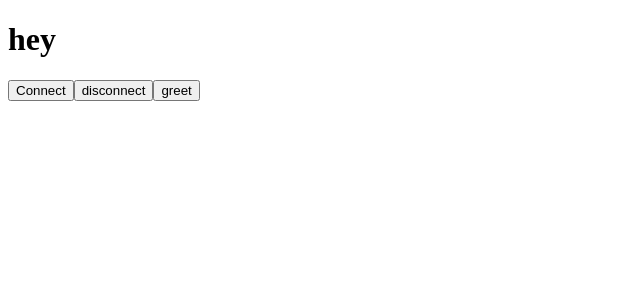
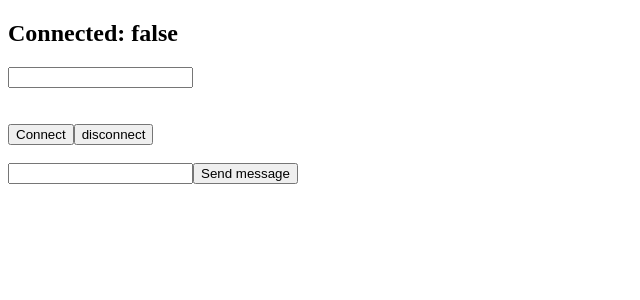
Before and after one commit to AdityaAnuragi/chatApp-frontEnd, a React (Vite) app: page / in a window 1280 px wide. Shown: the top 300 px of the page, without its empty margins (0-640 px from the left). Built offline with nearby package versions, Linux system fonts and the light colour scheme.

Commit message:
basic chat app implemented

```diff
--- a/src/App.tsx
+++ b/src/App.tsx
@@ -1,13 +1,66 @@
 // import { useEffect } from "react"
+import { useEffect, useState } from "react"
 import { socket } from "./socket"
 
 function App() {
+  const [name, setName] = useState("")
+  const [draftMsg, setDraftMsg] = useState("")
+  const [allMessages, setAllMessages] = useState<string []>([])
+  const [isConnected, setIsConnected] = useState(socket.connected)
+
+  useEffect(() => {
+
+    function handleMessage(sender: string, msg: string) {
+      setAllMessages((curr) => {
+        const copy = [...curr]
+        copy.push(`${sender}: ${msg}`)
+        return copy
+      })
+    }
+
+    function handleConnect() {
+      setIsConnected(true)
+    }
+
+    function handleDisconnect() {
+      setIsConnected(false)
+    }
+
+    socket.on("message", handleMessage)
+    socket.on("connect", handleConnect);
+    socket.on("disconnect", handleDisconnect);
+
+    return () => {
+      socket.off("message", handleMessage)
+      socket.off("connect", handleConnect);
+      socket.off("disconnect", handleDisconnect);
+    }
+
+  },[])
+
+  function handleSendMsg() {
+    socket.emit("message", name, draftMsg)
+    setDraftMsg("")
+  }
+
   return (
     <>
-      <h1>hey</h1>
+      <h2>Connected: {`${isConnected}`}</h2>
+      <input type="text" value={name} onChange={(e) => setName(e.target.value)} />
+      <br/>
+      <br/>
+      <br/>
       <button onClick={() => socket.connect()} >Connect</button>
       <button onClick={() => socket.disconnect()} >disconnect</button>
-      <button onClick={() => socket.emit("greet", "front end says hello")} >greet</button>
+      <br/>
+      <br/>
+
+      {allMessages && allMessages.map(msg => {
+        return <p>{msg}</p>
+      })}
+
+      <input type="text" value={draftMsg} onChange={(e) => setDraftMsg(e.target.value)} />
+      <button onClick={handleSendMsg} >Send message</button>
     </>
   )
 }
```
